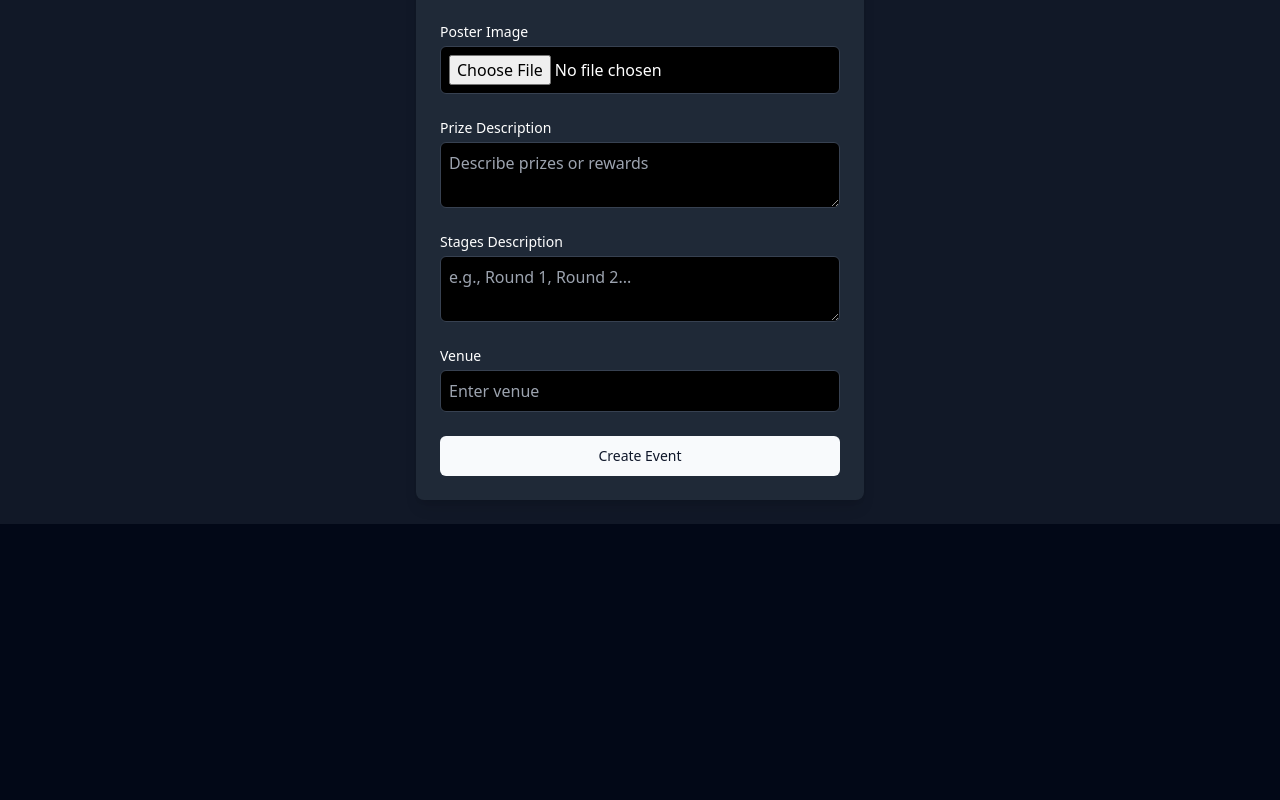
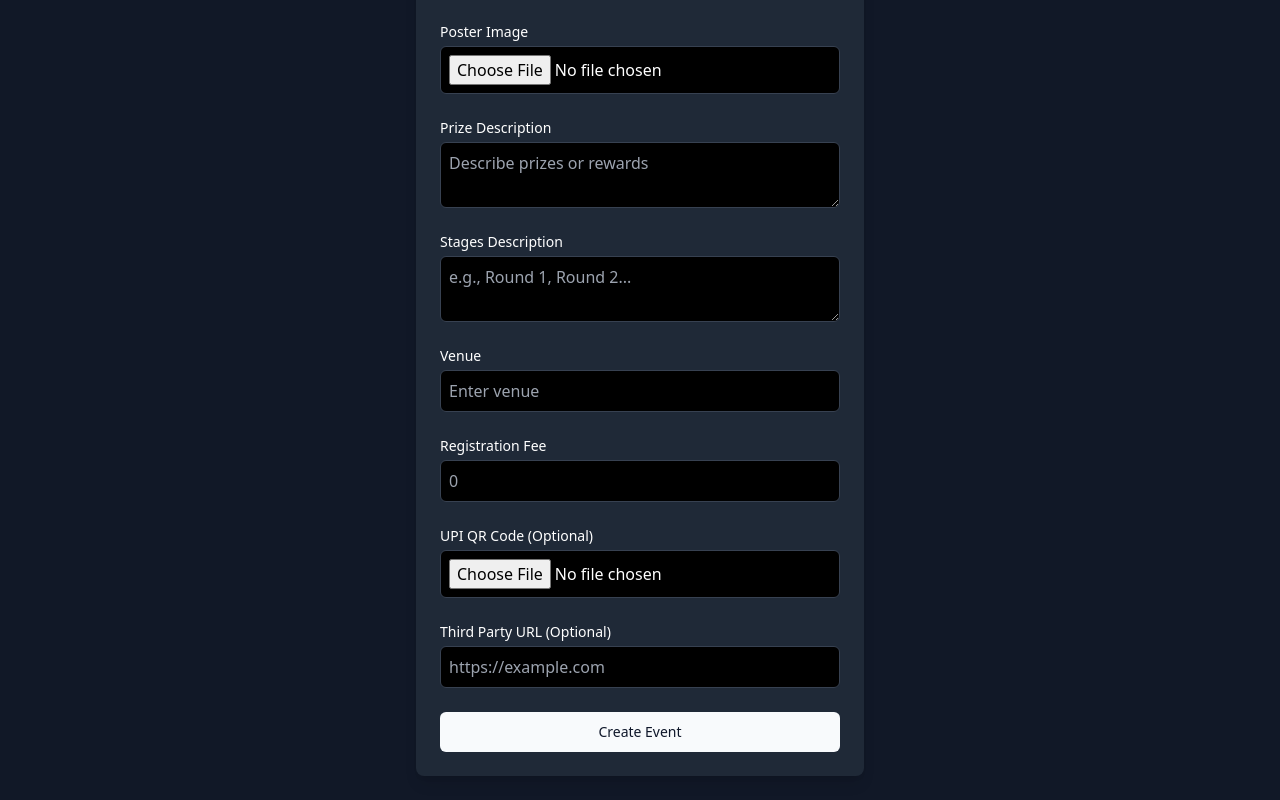
Before and after one commit to gdsc-nits-org/tecno24-admin, a Next.js app: page /module/1/createEvent in a window 1280 px wide. Shown: the part 556-1356 px from the top of the page. Before the commit the page ends 1080 px from the top, so only its background shows below. Built offline with nearby package versions, Linux system fonts and the light colour scheme; no server answers.

Commit message:
Some changes

```diff
--- a/src/app/event/[id]/page.tsx
+++ b/src/app/event/[id]/page.tsx
@@ -11,9 +11,9 @@ import {
 } from "~/components/ui/table";
 import { Button } from "~/components/ui/button";
 import { useQuery } from '@tanstack/react-query';
-import axios, { AxiosError, AxiosResponse } from "axios";
+import axios, {type  AxiosError } from "axios";
 import { env } from "~/env";
-import { ChangeEvent, useEffect, useState } from "react";
+import { useEffect, useState } from "react";
 import {
   Dialog,
   DialogContent,
@@ -26,9 +26,8 @@ import { toast } from "sonner";
 import { useAuthState } from "react-firebase-hooks/auth";
 import { auth } from "~/app/utils/firebase";
 import { Spinner } from "~/components/ui/spinner";
-import { User } from "firebase/auth";
+import type { User } from "firebase/auth";
 import { useRouter } from "next/navigation";
-import FuzzySearch from "fuzzy-search"
 import { CommandInput, CommandList, CommandEmpty, CommandGroup, CommandItem, CommandSeparator, Command } from "~/components/ui/command";
 
 export const runtime = "edge";
@@ -77,6 +76,7 @@ interface TeamMember {
     phoneNumber: number;
     email: string;
     collegeName: string;
+    registrationId: string;
   };
 }
 
@@ -85,8 +85,8 @@ interface Team {
   teamName: string;
   registrationStatus: string;
   members: TeamMember[];
-  extraInformation: Record<string, []>;
-  eventId: string;
+  transactionId?: string;
+  verificationPhoto?: string;
 }
 
 interface EventParams {
@@ -108,20 +108,15 @@ interface Event {
   posterImage: string;
   maxTeamSize: number;
   minTeamSize: number;
-  attendanceIncentive: number;
-  registrationIncentive: number;
   prizeDescription: string;
   stagesDescription: string;
   description: string;
   venue: string;
-  lat: string;
-  lng: string;
   registrationStartTime: string;
   registrationEndTime: string;
   extraQuestions: string[];
   module: Module;
   organizers: UserResponse[];
-  managers: UserResponse[];
 }
 
 interface GetApiTeam {
@@ -247,15 +242,17 @@ const Event = ({ params }: { params: EventParams }) => {
 
     const filteredData = teams?.map((team, teamIndex) => {
       if (isSoloEvent) {
-        // Solo event format: Sl No., Name, Mobile Number
+        // Solo event format: Sl No., Name, Mobile Number, Transaction ID, Verification Photo
         const member = team.members[0];
         return {
           "Sl No.": teamIndex + 1,
           "Name": member ? `${member.user.firstName} ${member.user.middleName ? member.user.middleName + ' ' : ''}${member.user.lastName}` : '',
-          "Mobile Number": member?.user.phoneNumber ?? ''
+          "Mobile Number": member?.user.phoneNumber ?? '',
+          "Transaction ID": team.transactionId ?? '',
+          "Payment Verification Photo": team.verificationPhoto ?? ''
         };
       } else {
-        // Group event format: Sl No., Team Name, Team Leader Name, Member 1, Member 2, ..., Mobile Number
+        // Group event format: Sl No., Team Name, Team Leader Name, Member 1, Member 2, ..., Mobile Number, Transaction ID, Verification Photo
         const rowData: Record<string, string | number> = {
           "Sl No.": teamIndex + 1,
           "Team Name": team.teamName,
@@ -267,8 +264,10 @@ const Event = ({ params }: { params: EventParams }) => {
           rowData[`Member ${idx + 1} Name`] = `${member.user.firstName} ${member.user.middleName ? member.user.middleName + ' ' : ''}${member.user.lastName}`;
         });
 
-        // Add team leader's mobile number
+        // Add team leader's mobile number, transaction ID and verification photo
         rowData["Mobile Number of Team Leader"] = team.members[0]?.user.phoneNumber ?? '';
+        rowData["Transaction ID"] = team.transactionId ?? '';
+        rowData["Payment Verification Photo"] = team.verificationPhoto ?? '';
 
         return rowData;
       }
@@ -330,6 +329,8 @@ const Event = ({ params }: { params: EventParams }) => {
                   <>
                     <TableHead>Name</TableHead>
                     <TableHead>Mobile Number</TableHead>
+                    <TableHead>Transaction ID</TableHead>
+                    <TableHead>Payment Verification Photo</TableHead>
                   </>
                 ) : (
                   <>
@@ -339,6 +340,8 @@ const Event = ({ params }: { params: EventParams }) => {
                       <TableHead key={idx}>Member {idx + 1} Name</TableHead>
                     ))}
                     <TableHead>Team Leader Mobile Number</TableHead>
+                    <TableHead>Transaction ID</TableHead>
+                    <TableHead>Payment Verification Photo</TableHead>
                   </>
                 )}
               </TableRow>
@@ -354,6 +357,14 @@ const Event = ({ params }: { params: EventParams }) => {
                       {team.members[0] ? `${team.members[0].user.firstName} ${team.members[0].user.middleName ? team.members[0].user.middleName + ' ' : ''}${team.members[0].user.lastName}` : ''}
                     </TableCell>
                     <TableCell>{team.members[0]?.user.phoneNumber}</TableCell>
+                    <TableCell>{team.transactionId ?? 'N/A'}</TableCell>
+                    <TableCell>
+                      {team.verificationPhoto ? (
+                        <a href={team.verificationPhoto} target="_blank" rel="noopener noreferrer" className="text-blue-500 hover:underline">
+                          View
+                        </a>
+                      ) : 'N/A'}
+                    </TableCell>
                   </>
                 ) : (
                   <>
@@ -367,6 +378,14 @@ const Event = ({ params }: { params: EventParams }) => {
                       </TableCell>
                     ))}
                     <TableCell>{team.members[0]?.user.phoneNumber}</TableCell>
+                    <TableCell>{team.transactionId ?? 'N/A'}</TableCell>
+                    <TableCell>
+                      {team.verificationPhoto ? (
+                        <a href={team.verificationPhoto} target="_blank" rel="noopener noreferrer" className="text-blue-500 hover:underline">
+                          View
+                        </a>
+                      ) : 'N/A'}
+                    </TableCell>
                   </>
                 )}
               </TableRow>
--- a/src/app/module/[id]/createEvent/page.tsx
+++ b/src/app/module/[id]/createEvent/page.tsx
@@ -23,6 +23,9 @@ export default function CreateEventForm({ params }: { params: { id: string } })
     prizeDescription: "",
     stagesDescription: "",
     venue: "",
+    thirdPartyURL: "",
+    registrationFee: "",
+    upiQrCode: null as File | null,
   });
 
   const [user, loading] = useAuthState(auth);
@@ -37,7 +40,8 @@ export default function CreateEventForm({ params }: { params: { id: string } })
 
   const handleFileChange = (e: React.ChangeEvent<HTMLInputElement>) => {
     const file = e.target.files?.[0] ?? null;
-    setFormData((prev) => ({ ...prev, posterImage: file }));
+    const fieldName = e.target.name;
+    setFormData((prev) => ({ ...prev, [fieldName]: file }));
   };
 
   const handleSubmit = async (e: React.FormEvent) => {
@@ -62,10 +66,15 @@ export default function CreateEventForm({ params }: { params: { id: string } })
     data.append("stagesDescription", formData.stagesDescription);
     data.append("venue", formData.venue);
     data.append("moduleId", params.id);
+    data.append("thirdPartyURL", formData.thirdPartyURL);
+    data.append("registrationFee", formData.registrationFee);
 
-    // Append file if present
+    // Append files if present
     if (formData.posterImage) {
       data.append("posterImage", formData.posterImage);
+    }
+    if (formData.upiQrCode) {
+      data.append("upiQrCode", formData.upiQrCode);
     }
 
     // Optional organizers (if needed later)
@@ -265,6 +274,52 @@ export default function CreateEventForm({ params }: { params: { id: string } })
           />
         </div>
 
+        {/* Registration Fee */}
+        <div>
+          <label className="block text-sm font-medium text-white">
+            Registration Fee
+          </label>
+          <input
+            type="number"
+            name="registrationFee"
+            value={formData.registrationFee}
+            onChange={handleChange}
+            placeholder="0"
+            min="0"
+            step="0.01"
+            className="mt-1 block w-full rounded-md bg-black text-white border border-gray-700 p-2"
+          />
+        </div>
+
+        {/* UPI QR Code */}
+        <div>
+          <label className="block text-sm font-medium text-white">
+            UPI QR Code (Optional)
+          </label>
+          <input
+            type="file"
+            name="upiQrCode"
+            accept="image/*"
+            onChange={handleFileChange}
+            className="mt-1 block w-full rounded-md bg-black text-white border border-gray-700 p-2"
+          />
+        </div>
+
+        {/* Third Party URL */}
+        <div>
+          <label className="block text-sm font-medium text-white">
+            Third Party URL (Optional)
+          </label>
+          <input
+            type="url"
+            name="thirdPartyURL"
+            value={formData.thirdPartyURL}
+            onChange={handleChange}
+            placeholder="https://example.com"
+            className="mt-1 block w-full rounded-md bg-black text-white border border-gray-700 p-2"
+          />
+        </div>
+
         <Button type="submit" className="w-full">
           Create Event
         </Button>
```
